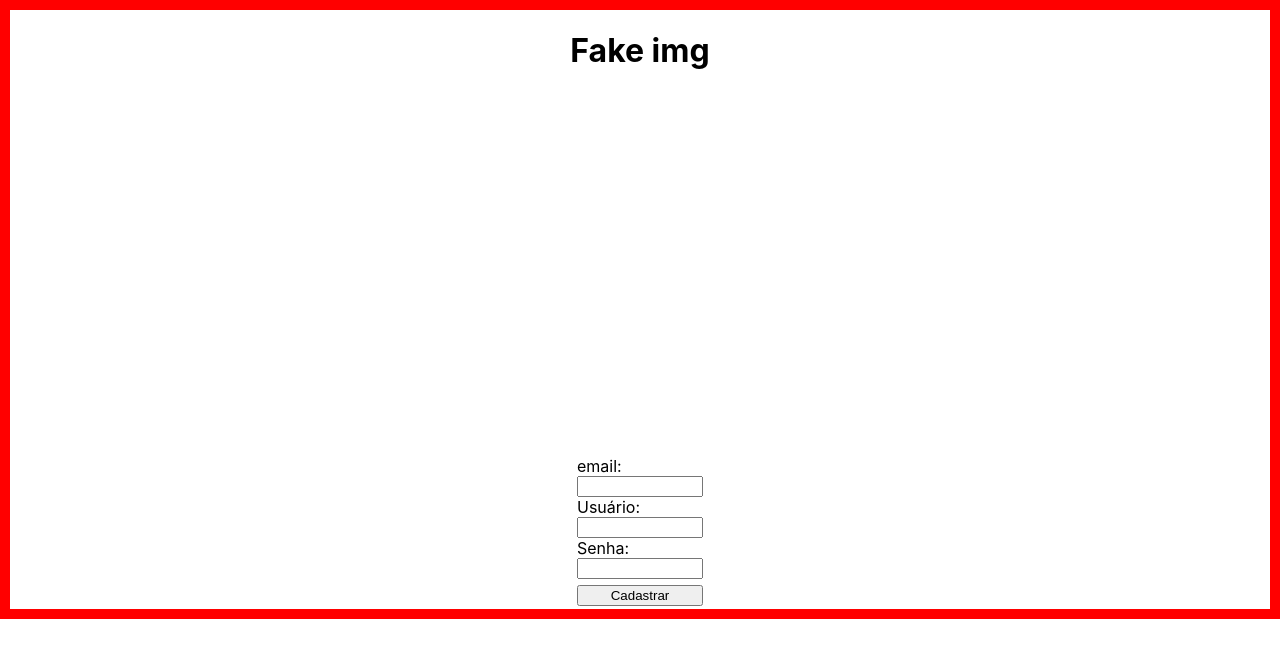
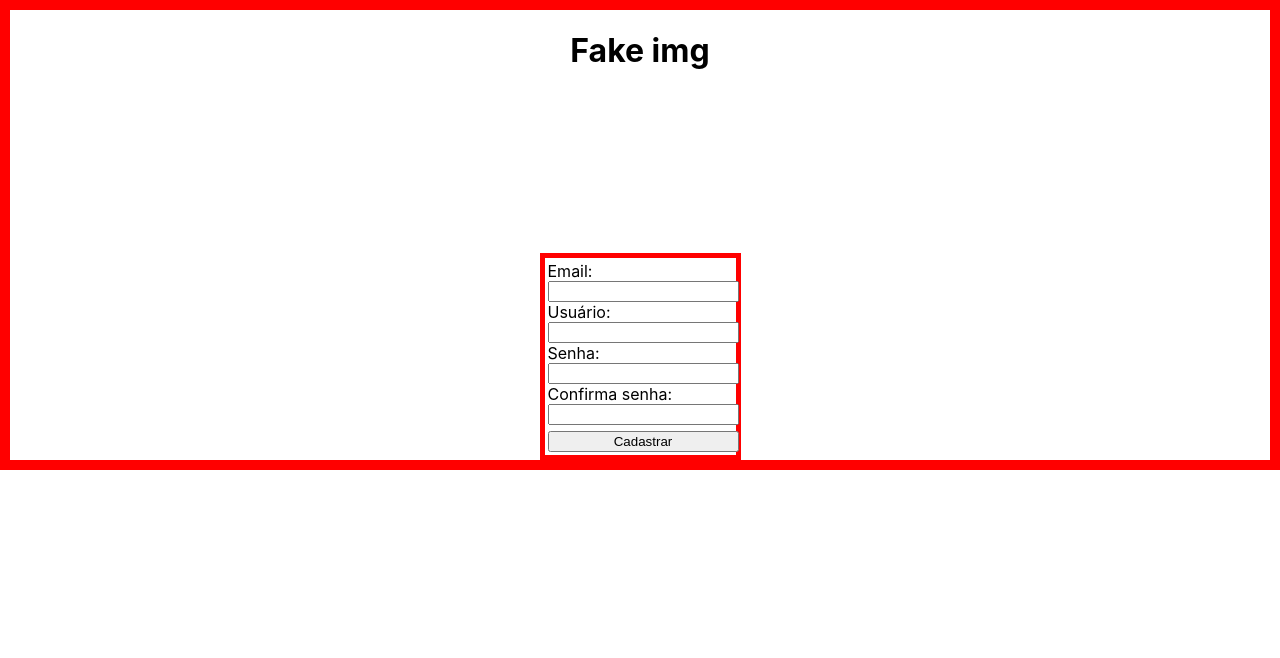
Before and after one commit to alisson-sds/fynansis, a React (Create React App) app: page /Register in a window 1280 px wide. Shown: the top 658 px of the page. Built offline with nearby package versions, Linux system fonts and the light colour scheme.

Commit message:
Links criados, raiz da página inicial e de cadastro criada

```diff
--- a/src/App.css
+++ b/src/App.css
@@ -1,5 +1,4 @@
 .App {
-  text-align: center;
   display: flex;
   flex-direction: column;
   border: 10px solid red;
@@ -10,18 +9,23 @@
 .button {
   text-align: center;
   margin: 3px 3px;
-  width: 10%;
-  height: 10%;
+  width: 100%;
+  height: 20%;
 }
 
 .homeImage {
-  height: 400px;
+  height: 200px;
 }
 
 .loginForm {
-  text-align: left;
   display: flex;
   flex-direction: column;
-  width: 10%;
+  width: 100%;
   padding: 3px;
 }
+
+.loginDiv {
+  border: 5px solid red;
+  display: flex;
+  flex-direction: column;
+}
--- a/src/App.js
+++ b/src/App.js
@@ -1,22 +1,29 @@
 import './App.css';
+import { Link } from "react-router-dom"
 
 function App() {
   return (
     <div className="App">
       <h1 className='homeImage'>Fake img</h1>
+      <div className='loginDiv'>
         <form className='loginForm'>
-        <label for="fname">Usuário:</label>
-        <input type="text" id="fname" name="fname"></input>
-        <label for="lname">Senha:</label>
-        <input type="text" id="lname" name="lname"></input>
+          <label>Usuário:</label>
+          <input type="text"></input>
+          <label>Senha:</label>
+          <input type="text"></input>
         </form>
+        <Link to='/home'>
           <button className='button'>
             Logar
           </button>
+        </Link>
         <h3>Não tem uma conta?</h3>
+        <Link to='/register'>
           <button className='button'>
             Cadastrar
           </button>
+        </Link>
+      </div>
     </div>
   );
 }
--- /dev/null
+++ b/src/Home.js
@@ -0,0 +1,12 @@
+import './App.css';
+import { Link } from "react-router-dom"
+
+const Home = () => {
+    return (
+        <div className="App">
+            <h1 className='homeImage'>Fake img</h1>
+        </div>
+    )
+}
+
+export default Home
--- a/src/Register.js
+++ b/src/Register.js
@@ -1,20 +1,27 @@
 import './App.css';
+import { Link } from "react-router-dom"
 
 const Register = () => {
     return (
         <div className="App">
             <h1 className='homeImage'>Fake img</h1>
-            <form className='loginForm'>
-                <label for="fname">email:</label>
-                <input type="email" id="fname" name="fname"></input>
-                <label for="fname">Usuário:</label>
-                <input type="text" id="fname" name="fname"></input>
-                <label for="lname">Senha:</label>
-                <input type="password" id="lname" name="lname"></input>
-            </form>
-            <button className='button'>
-                Cadastrar
-            </button>
+            <div className='loginDiv'>
+                <form className='loginForm'>
+                    <label>Email:</label>
+                    <input type="text"></input>
+                    <label>Usuário:</label>
+                    <input type="text"></input>
+                    <label>Senha:</label>
+                    <input type="password"></input>
+                    <label>Confirma senha:</label>
+                    <input type="password"></input>
+                </form>
+                <Link to='/'>
+                    <button className='button'>
+                        Cadastrar
+                    </button>
+                </Link>
+            </div>
         </div>
     )
 }
--- a/src/index.js
+++ b/src/index.js
@@ -4,6 +4,7 @@ import { BrowserRouter, Route, Routes } from 'react-router-dom'
 import './index.css';
 import App from './App';
 import Register from './Register';
+import Home from './Home';
 import reportWebVitals from './reportWebVitals';
 
 const root = ReactDOM.createRoot(document.getElementById('root'));
@@ -13,6 +14,7 @@ root.render(
       <Routes>
         <Route path='/' element={<App />} />
         <Route path='/Register' element={<Register />} />
+        <Route path='/Home' element={<Home />} />
       </Routes>
     </BrowserRouter>
   </React.StrictMode>
```
Lines whose indentation alone changed are shown as unchanged.
